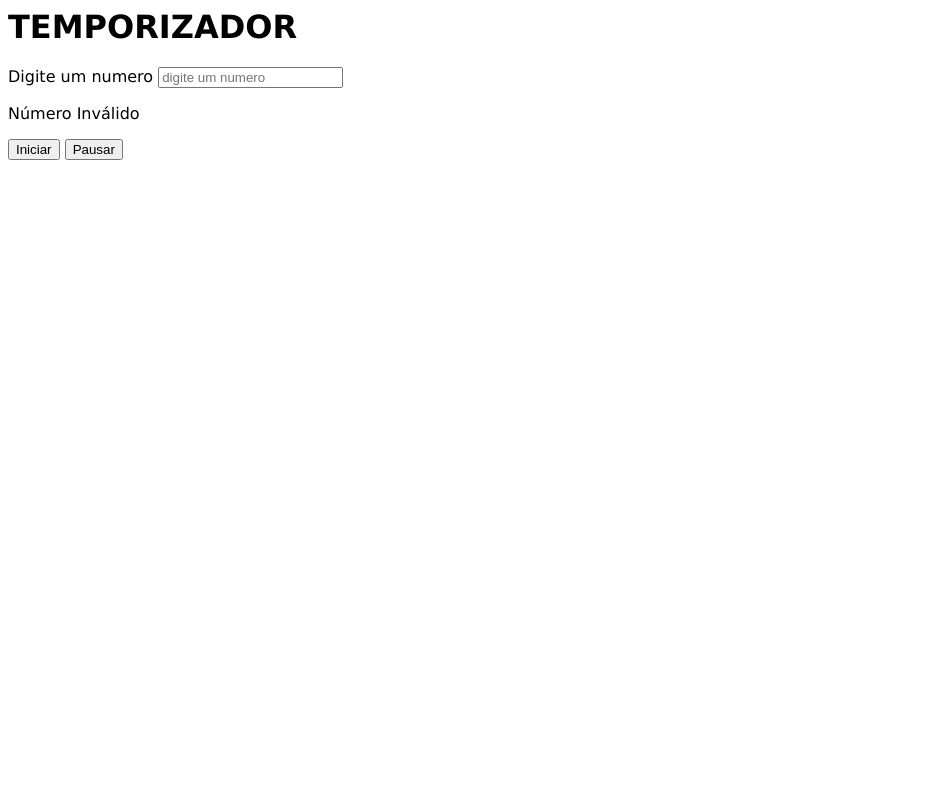
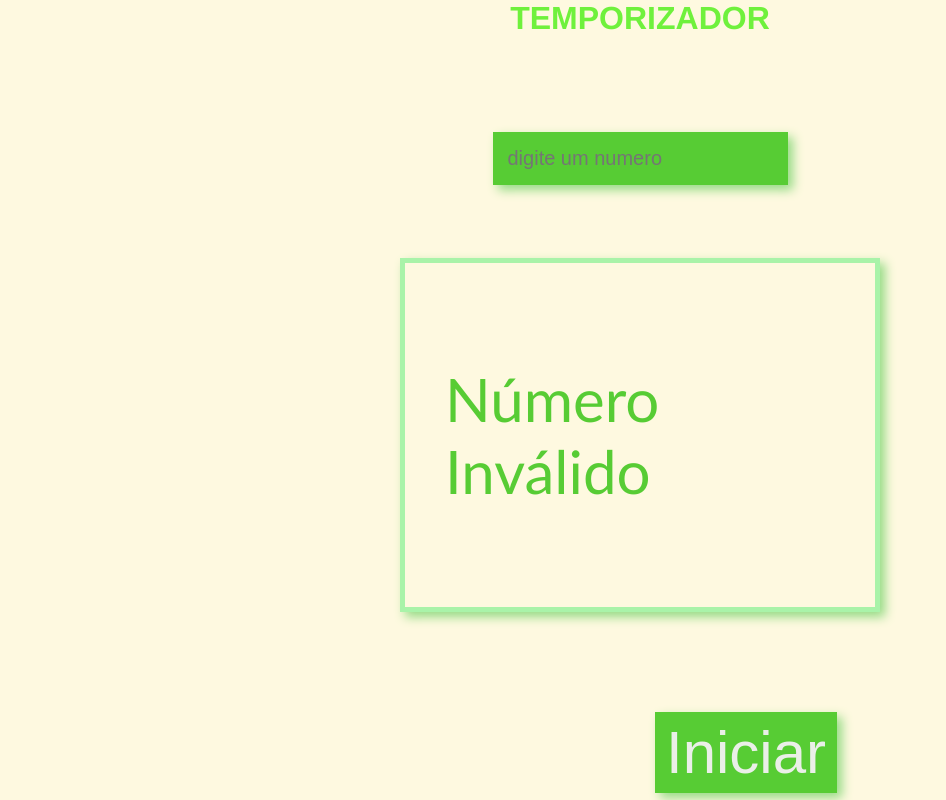
Before and after one commit to JoyceMirandaa/temporizador, a plain HTML site: page index.html in a window 1280 px wide. Both pictures are taken after a click on the button "Iniciar". Shown: the whole page, without its empty margins (0-946 px from the left). Drawn offline with Linux system fonts and the light colour scheme.

Commit message:
Add files via upload

```diff
--- a/index.html
+++ b/index.html
@@ -10,16 +10,14 @@
     <main>
         <h1>TEMPORIZADOR</h1>
         <div class="container-contagem">
-            <label for="number">Digite um numero</label>
             <input type="number" id="inserir-numero" placeholder="digite um numero">
         </div>
-        <div class="container-contagem">
+        <div class="container-p">
             <p id="contagem-numero"></p>
-            <p id="messagem-final"></p>
+            <p id="messagem-final">00</p>
         </div>
         <div class="button">
-            <button id="iniciar">Iniciar</button>
-            <button id="pausar">Pausar</button>
+            <button class="button-iniciar"id="iniciar">Iniciar</button>
         </div>
 
     </main>
--- a/script.js
+++ b/script.js
@@ -1,32 +1,47 @@
 document.addEventListener('DOMContentLoaded', ()=>{
-    const pausar = document.getElementById('pausar');
     const message = document.getElementById('messagem-final');
+    let destinop = document.getElementById("contagem-numero");
+    let timer = 0;
+
 
     document.getElementById('iniciar').addEventListener('click', function() {
-        let contagem = document.getElementById("inserir-numero").value;
-        let destinop = document.getElementById("contagem-numero");
-
-        setInterval(() => {
-            contagem--
-            console.log(destinop);
-            destinop.innerText = contagem;
-
-            if (contagem == 0){
-                clearInterval(contagem);
-                destinop = null;
-                mostrarMensagem("Tempo Acabou!!");
-                document.getElementById('contagem-numero').textContent = '';
-            } else if(contagem < 0){
-                clearInterval(contagem);
-                destinop = null;
-                mostrarMensagem("Número Inválido");
-                document.getElementById('contagem-numero').textContent = '';
+        limparMensagem();
+        let inserir = document.getElementById("inserir-numero");
+        let contagem = Number(inserir.value);
+        if (timer == 0){
+            if (contagem <= 0){
+                mostrarMensagem("Número Inválido")
+                return;
             }
-        }, 1000);
+            timer = setInterval(() => {
+                if (contagem <= 1){
+                    clearInterval(timer);
+                    destinop.innerText = "";
+                    mostrarMensagem("Tempo Acabou!!");
+                    timer = 0;
+                    return
+                } else if(contagem < 0){
+                    clearInterval(timer);
+                    mostrarMensagem("Número Inválido");
+                    timer = 0;
+                    return
+                } else{
+                    contagem--
+                    destinop.innerText = contagem;
+                }
+            }, 1000);
+        } else{
+            clearInterval(timer);
+            timer = 0;
+        }
     });
 
-    function mostrarMensagem(text,color){
+    function mostrarMensagem(text){
         message.textContent = text;
+    }
+
+    function limparMensagem() {
+        message.textContent = "";
     }
 
 
--- a/style.css
+++ b/style.css
@@ -1,4 +1,72 @@
 body{
-    font-family: 'Lucida Sans', 'Lucida Sans Regular', 'Lucida Grande', 'Lucida Sans Unicode', Geneva, Verdana, sans-serif;
+    margin: 0;
+    padding: 0;
+    box-sizing: border-box;
+    font-family: 'Trebuchet MS', 'Lucida Sans Unicode', 'Lucida Grande', 'Lucida Sans', Arial, sans-serif;
+    background-color: #fef9e0;
+    color: #000;
+}
+h1{
+    display: flex;
+    align-items: center;
+    justify-content: center;
+    color: #6ff13c;
+    font-family:'Franklin Gothic Medium', 'Arial Narrow', Arial, sans-serif;
+    text-shadow: #95db85;
+}
+.container-contagem{
+    display: flex;
+    align-items: center;
+    justify-content: center;
+}
+.container-p{
+    display: flex;
+    align-items: center;
+    justify-content: center;
+    padding: 40px;
+    margin: 200px;
+    margin-left: 400px;
+    margin-right: 400px;
+    font-size: 60px;
+    color: #57cc34;
+    border: 5px solid rgb(169, 243, 169);
+    box-shadow: 5px 5px 10px #95db85;
 
 }
+
+
+input{
+    display: flex;
+    align-items: center;
+    justify-content: center;
+    margin-bottom: -200px;
+    padding: 10px;
+    font-size: 20px;
+    background-color: #57cc34;
+    border: 5px solid #57cc34;
+    box-shadow: 5px 5px 10px #95db85;
+    color: #ffffff;
+    cursor: pointer;
+    transition: 0.2s;
+}
+
+.button-iniciar{
+    display: flex;
+    align-items: center;
+    justify-content: center;
+    margin-top: -100px;
+    margin-left: 655px;
+    margin-right: 400px;
+    font-size: 60px;
+    background-color: #57cc34;
+    border: 5px solid #57cc34;
+    box-shadow: 5px 5px 10px #95db85;
+    color: #eaefe8;
+    cursor: pointer;
+    transition: 0.2s;
+}
+
+button:hover{
+    background-color: #5cd442;
+    border: 5px solid #5cd442;
+}
```
